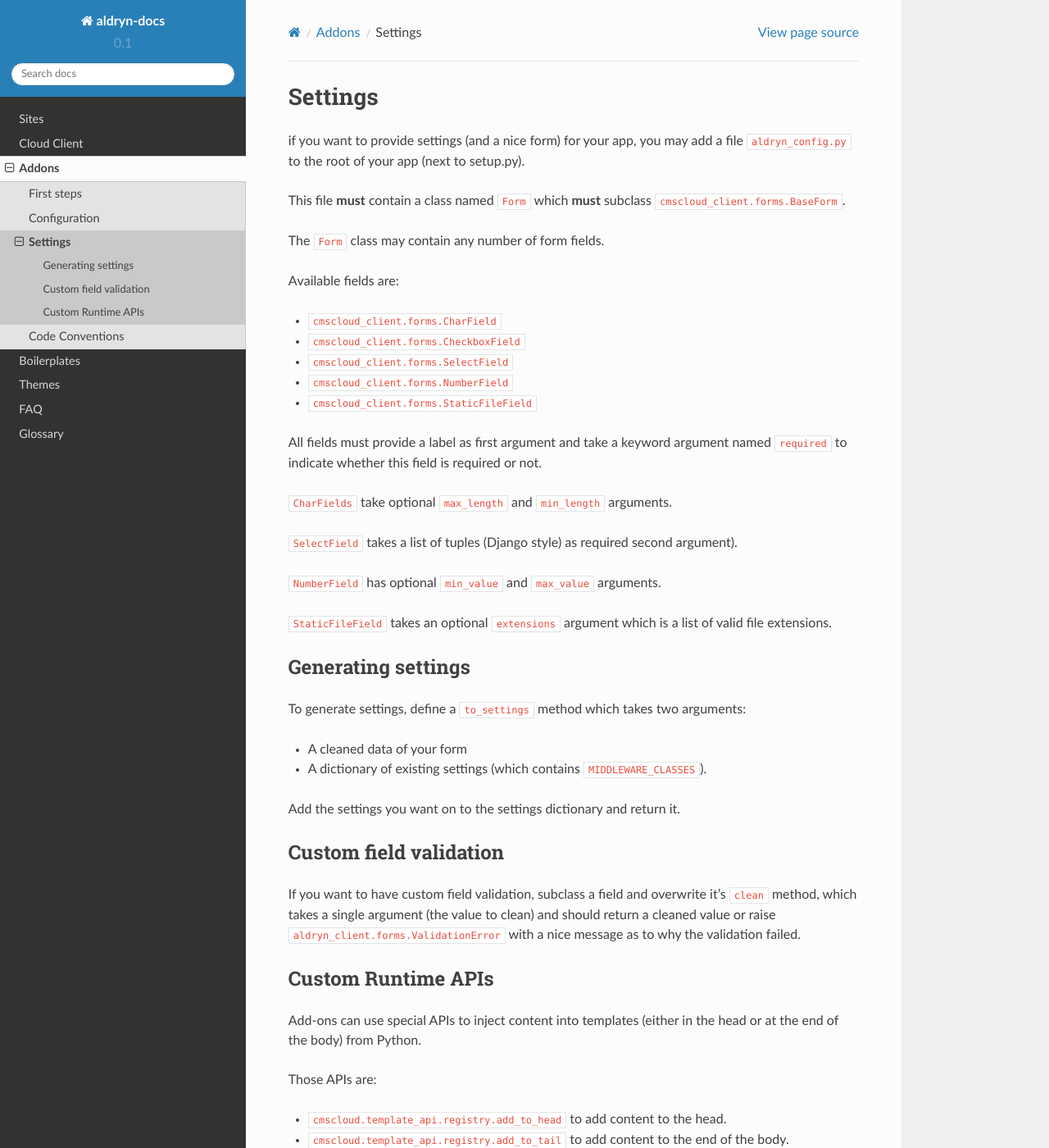
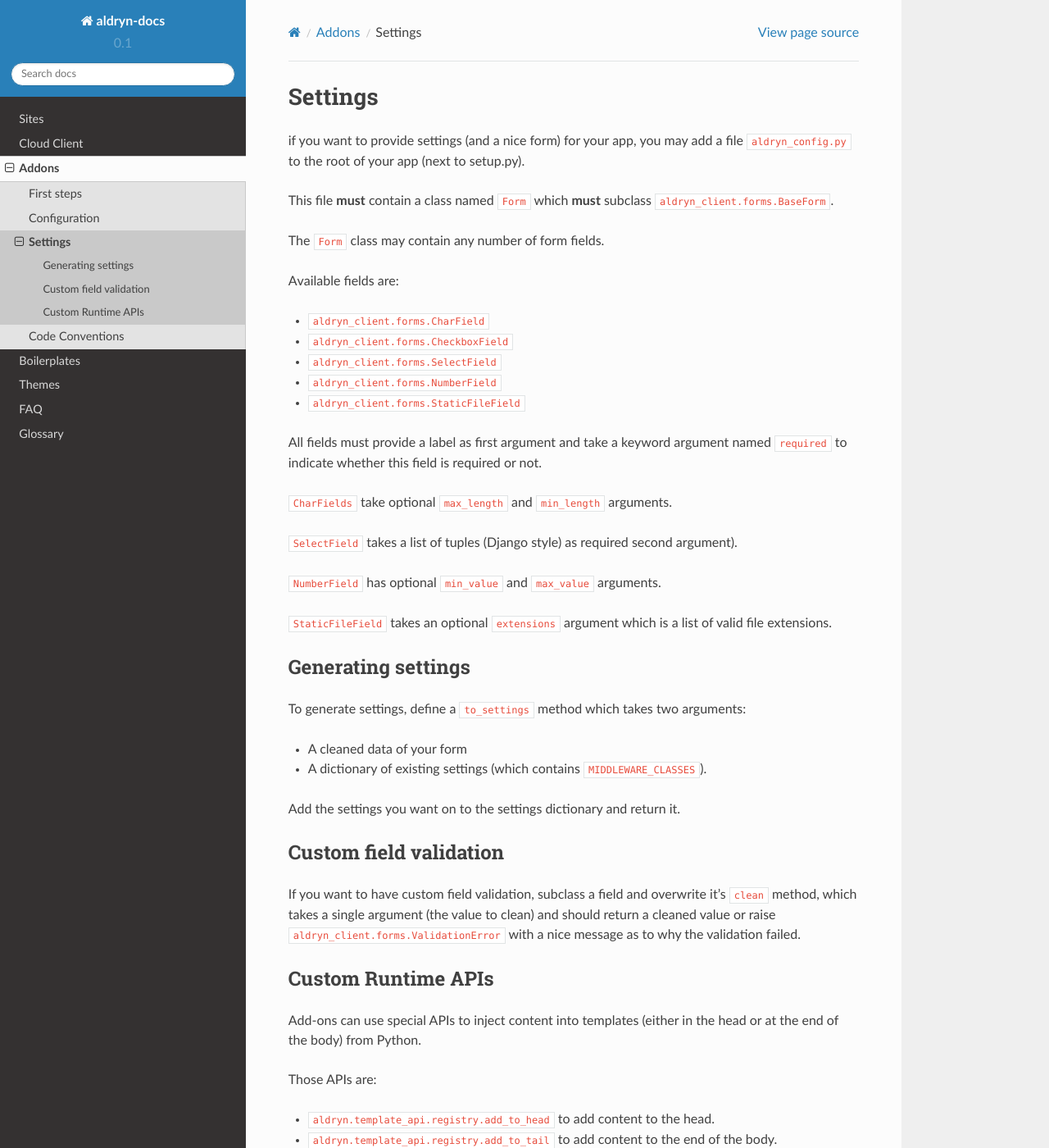
Before and after one commit to aldryn/aldryn-docs, a Sphinx documentation site: the page built from docs/addons/settings.rst, in a window 1280 px wide and 1400 px high. Shown: the whole window at 82% size. Built offline with Sphinx 7.4.7 and the Read the Docs theme 2.0.0, drawn with Linux system fonts in a browser that asks for light colours.

Commit message:
update to aldryn

```diff
--- a/docs/addons/settings.rst
+++ b/docs/addons/settings.rst
@@ -5,17 +5,17 @@ Settings
 if you want to provide settings (and a nice form) for your app, you may add a file ``aldryn_config.py``
 to the root of your app (next to setup.py).
 
-This file **must** contain a class named ``Form`` which **must** subclass ``cmscloud_client.forms.BaseForm``.
+This file **must** contain a class named ``Form`` which **must** subclass ``aldryn_client.forms.BaseForm``.
 
 The ``Form`` class may contain any number of form fields.
 
 Available fields are:
 
-* ``cmscloud_client.forms.CharField``
-* ``cmscloud_client.forms.CheckboxField``
-* ``cmscloud_client.forms.SelectField``
-* ``cmscloud_client.forms.NumberField``
-* ``cmscloud_client.forms.StaticFileField``
+* ``aldryn_client.forms.CharField``
+* ``aldryn_client.forms.CheckboxField``
+* ``aldryn_client.forms.SelectField``
+* ``aldryn_client.forms.NumberField``
+* ``aldryn_client.forms.StaticFileField``
 
 All fields must provide a label as first argument and take a keyword argument named ``required`` to indicate
 whether this field is required or not.
@@ -55,7 +55,7 @@ Add-ons can use special APIs to inject content into templates (either in the hea
 
 Those APIs are:
 
-* ``cmscloud.template_api.registry.add_to_head`` to add content to the head.
-* ``cmscloud.template_api.registry.add_to_tail`` to add content to the end of the body.
+* ``aldryn.template_api.registry.add_to_head`` to add content to the head.
+* ``aldryn.template_api.registry.add_to_tail`` to add content to the end of the body.
 
 If you're using those APIs, you probably want to do so from a models.py file.
```
